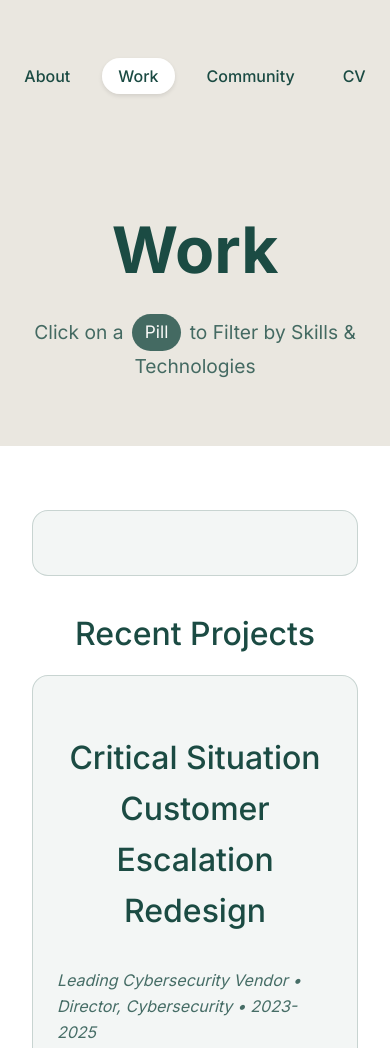
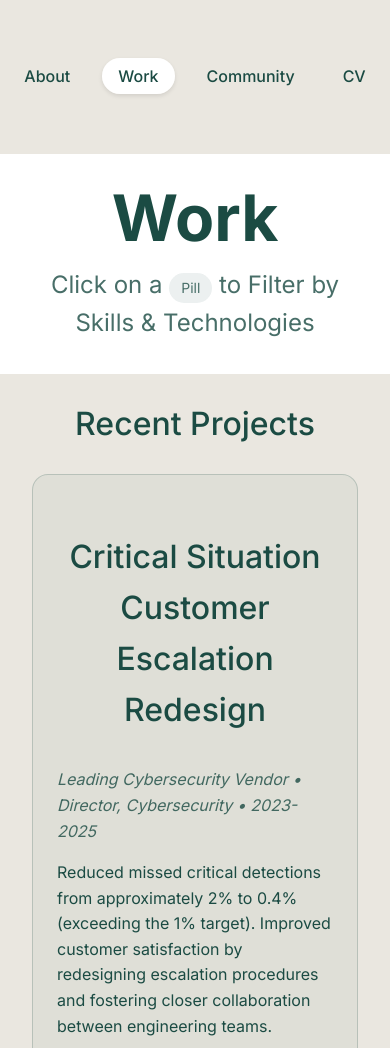
Before and after one commit to th3y3ti/about-me, a plain HTML site: page work.html in a window 390 px wide. Shown: the top 1048 px of the page. Drawn offline with Linux system fonts and the light colour scheme.

Commit message:
Standardize tag styling across all pages

```diff
--- a/styles.css
+++ b/styles.css
@@ -64,8 +64,9 @@ body {
 
 /* Intro Section */
 .intro {
-    padding: 4rem 0;
+    padding: 2rem 0;
     text-align: center;
+    background-color: var(--nav-background);
 }
 
 .big-title {
@@ -73,7 +74,7 @@ body {
     line-height: 1;
     color: var(--primary-color);
     font-weight: 700;
-    margin-bottom: 2rem;
+    margin-bottom: 1rem;
     text-align: center;
 }
 
@@ -161,9 +162,12 @@ footer {
 }
 
 /* Project Sections */
+main {
+    background-color: var(--background-color);
+}
+
 .current-projects,
-.past-projects,
-.presentations {
+.past-projects {
     padding: 6rem 0;
 }
 
@@ -172,19 +176,20 @@ footer {
 }
 
 .presentations {
-    background-color: var(--nav-background);
+    padding: 0 0 6rem 0;
 }
 
-.projects {
-    padding: 6rem 0;
-    background-color: var(--background-color);
+.filter-section {
+    display: none;  /* Hide by default */
 }
 
-.projects h2 {
-    font-size: 2.5rem;
-    color: var(--primary-color);
-    margin-bottom: 2rem;
-    font-weight: 500;
+.filter-section.has-filters {
+    display: block;  /* Show when filters are active */
+    margin: 2rem 0 3rem;
+    padding: 2rem;
+    background-color: rgba(27, 75, 67, 0.05);
+    border-radius: 1rem;
+    border: 1px solid rgba(27, 75, 67, 0.2);
 }
 
 .projects-grid {
@@ -192,6 +197,13 @@ footer {
     grid-template-columns: repeat(auto-fill, minmax(300px, 1fr));
     gap: 2rem;
     margin-bottom: 4rem;
+}
+
+.presentations h2 {
+    font-size: 2.5rem;
+    color: var(--primary-color);
+    margin: 2rem 0;
+    font-weight: 500;
 }
 
 .project-card {
@@ -237,11 +249,23 @@ footer {
 }
 
 .tag {
+    display: inline-block;
     background-color: rgba(27, 75, 67, 0.1);
     color: var(--primary-color);
     padding: 0.25rem 0.75rem;
     border-radius: 1rem;
     font-size: 0.875rem;
+    cursor: pointer;
+    transition: all 0.2s ease-in-out;
+}
+
+.tag:hover {
+    background-color: rgba(27, 75, 67, 0.2);
+}
+
+.tag.active {
+    background-color: var(--primary-color);
+    color: white;
 }
 
 .project-links {
@@ -411,6 +435,25 @@ footer {
     .project-card {
         padding: 1.5rem;
     }
+
+    .presentations {
+        padding: 0;
+    }
+
+    .filter-section {
+        margin: 1.5rem 0 2rem;
+        padding: 1.5rem;
+    }
+
+    .projects-grid {
+        grid-template-columns: 1fr;
+        gap: 1.5rem;
+    }
+
+    .presentations h2 {
+        font-size: 2rem;
+        margin: 1.5rem 0;
+    }
 }
 
 /* Resume Styles */
@@ -579,14 +622,6 @@ footer {
     }
 }
 
-.filter-section {
-    margin-bottom: 3rem;
-    padding: 2rem;
-    background-color: rgba(27, 75, 67, 0.05);
-    border-radius: 1rem;
-    border: 1px solid rgba(27, 75, 67, 0.2);
-}
-
 .filter-section h3 {
     font-size: 1.5rem;
     color: var(--primary-color);
@@ -616,27 +651,6 @@ footer {
     color: white;
 }
 
-.tag {
-    cursor: pointer;
-    transition: all 0.2s ease-in-out;
-}
-
-.tag:hover {
-    background-color: rgba(27, 75, 67, 0.2);
-}
-
-.tag.active {
-    background-color: var(--primary-color);
-    color: white;
-}
-
-@media (max-width: 768px) {
-    .filter-section {
-        padding: 1.5rem;
-        margin-bottom: 2rem;
-    }
-}
-
 .filter-instructions {
     font-size: 1.5rem;
     color: var(--primary-color);
@@ -647,20 +661,6 @@ footer {
 }
 
 .filter-instructions .tag {
-    display: inline-block;
-    padding: 0.3rem 0.8rem;
-    background-color: var(--primary-color);
-    color: white;
-    border-radius: 20px;
-    font-size: 0.9em;
-    margin: 0 0.2rem;
     cursor: default;
     pointer-events: none;
 }
-
-@media (max-width: 768px) {
-    .filter-instructions {
-        font-size: 1.2rem;
-        margin-top: 0.5rem;
-    }
-}
```
